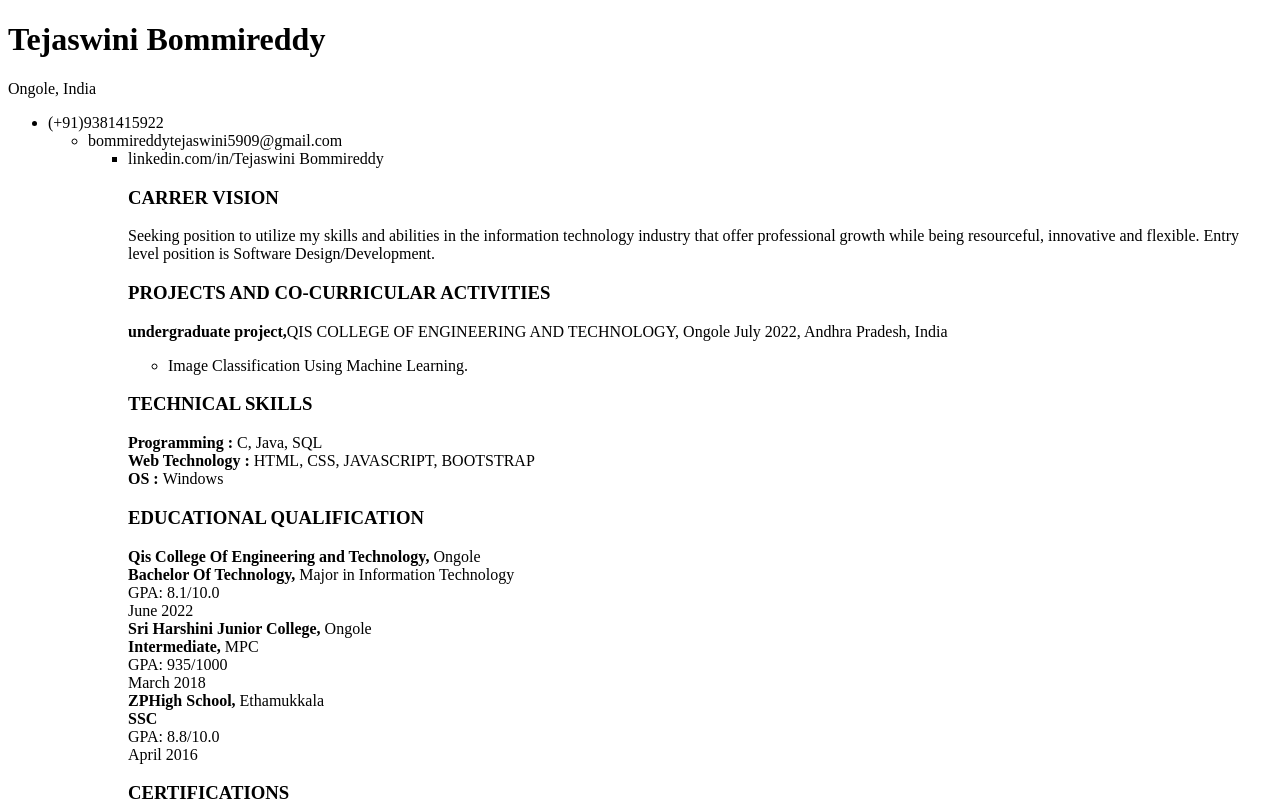
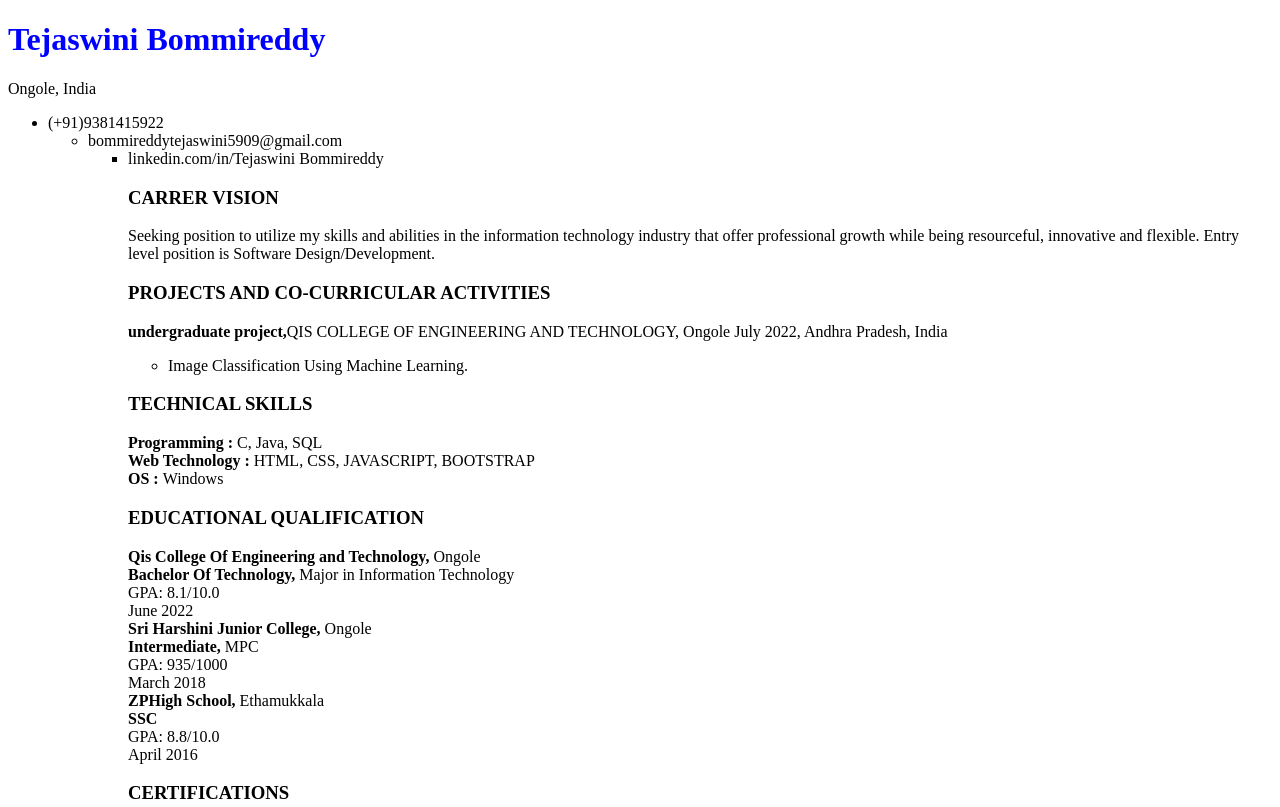
Before and after one commit to TejaBommireddy/TejaBommireddy.github.io, a plain HTML site: page index.html in a window 1280 px wide. Shown: the top 807 px of the page. Drawn offline with Linux system fonts and the light colour scheme.

Commit message:
Update index.html

```diff
--- a/index.html
+++ b/index.html
@@ -4,7 +4,7 @@
 	<title>Teja Resume</title>
 	</head>
 	<body>
-		<h1>Tejaswini Bommireddy</h1>
+		<h1 style=color:blue;>Tejaswini Bommireddy</h1>
 		<p>Ongole, India <ul><li> (+91)9381415922</li> <ul> <li> bommireddytejaswini5909@gmail.com </li>
 		<ul> <li> linkedin.com/in/Tejaswini Bommireddy</p></li>
 
```
